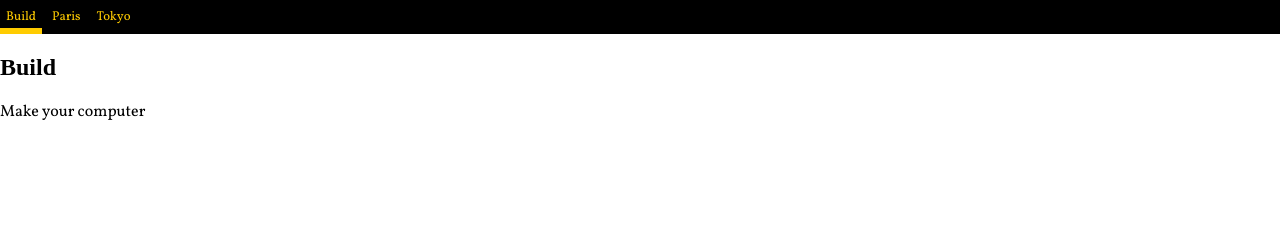
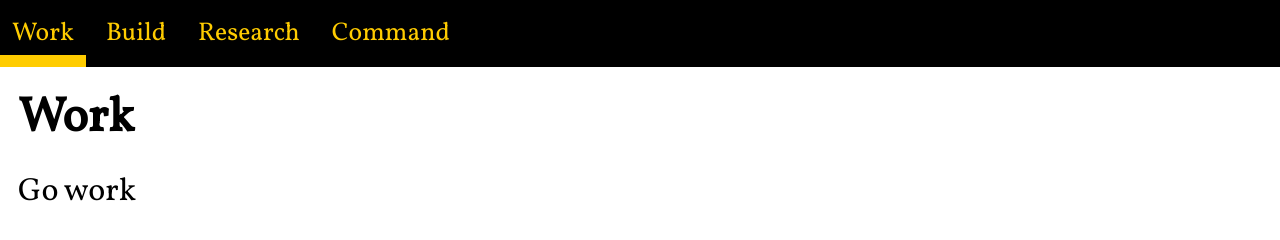
Before and after one commit to Zayul/Zayul.github.io, a plain HTML site: page index.html in a window 1280 px wide. Drawn offline with Linux system fonts and the light colour scheme.

Commit message:
Size Adjustments

```diff
--- a/index.html
+++ b/index.html
@@ -8,21 +8,26 @@
 	</head>
 	<body>
 		<div class="wrapper">
-			<div class="tabButton active" onclick="openTab(event,'Build')">Build</div>
-			<div class="tabButton" onclick="openTab(event,'Paris')">Paris</div>
-			<div class="tabButton" onclick="openTab(event,'Tokyo')">Tokyo</div>
+			<div class="tabButton unlocked active" onclick="openTab(event,'Work')">Work</div>
+			<div class="tabButton unlocked" onclick="openTab(event,'Build')">Build</div>
+			<div class="tabButton unlocked" onclick="openTab(event,'Research')">Research</div>
+			<div class="tabButton unlocked" onclick="openTab(event,'Command')">Command</div>
 		</div>
-		<div id="Build" class="tabContent">
-			<h2>Build</h2>
+		<div id="Work" class="tabContent">
+			<h1>Work</h1>
+			<p>Go work</p>
+		</div>
+		<div id="Build" class="tabContent" style="display:none">
+			<h1>Build</h1>
 			<p>Make your computer</p>
 		</div>
-		<div id="Paris" class="tabContent" style="display:none">
-			<h2>Paris</h2>
-			<p>Paris is the capital of France.</p>
+		<div id="Research" class="tabContent" style="display:none">
+			<h1>Research</h1>
+			<p>Research technologies</p>
 		</div>
-		<div id="Tokyo" class="tabContent" style="display:none">
-			<h2>Tokyo</h2>
-			<p>Tokyo is the capital of Japan.</p>
+		<div id="Command" class="tabContent" style="display:none">
+			<h1>Command</h1>
+			<p>Designate tasks</p>
 		</div>
 	</body>
 </html>
--- a/style.css
+++ b/style.css
@@ -1,8 +1,17 @@
+h1 {
+	color: black;
+    text-align: left;
+    font-family: 'Vollkorn', serif;
+    font-size: 3em;
+    margin: 18px;
+}
+
 p {
     color: black;
     text-align: left;
     font-family: 'Vollkorn', serif;
-    font-size: 1em;
+    font-size: 2em;
+    margin: 18px;
 }
 
 html, body{
@@ -22,20 +31,24 @@ html, body{
 }
 
 .tabButton {
-	border-bottom: 6px solid #000000;
-	padding-top: 8px;
-	padding-bottom: 2px;
-	padding-left: 6px;
-	padding-right: 6px;
-	margin-right: 4px;
+	border-bottom: 12px solid #000000;
+	padding-top: 16px;
+	padding-bottom: 4px;
+	padding-left: 12px;
+	padding-right: 12px;
+	margin-right: 8px;
 
 	color: #ffcc00;
 	cursor: pointer;
 	cursor: hand;
 	font-family: 'Vollkorn', serif;
-	font-size: 0.8em;
+	font-size: 1.6em;
+}
+
+.tabButton.locked {
+	display: none;
 }
 
 .tabButton.active {
-	border-bottom: 6px solid #ffcc00;
+	border-bottom: 12px solid #ffcc00;
 }
```
